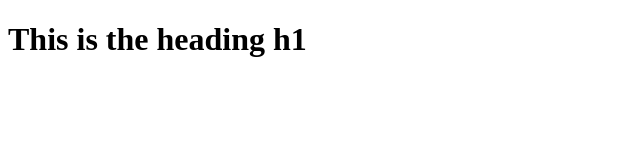
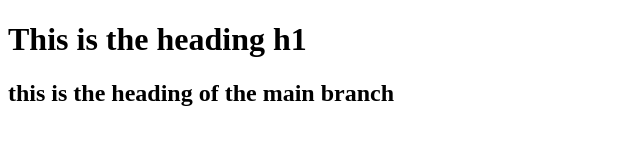
Before and after one commit to Aneeket21/demo, a plain HTML site: page index.html in a window 1280 px wide. Shown: the whole page, without its empty margins (0-640 px from the left). Drawn offline with Linux system fonts and the light colour scheme.

Commit message:
added new feature

```diff
--- a/index.html
+++ b/index.html
@@ -7,5 +7,6 @@
 </head>
 <body>
     <h1>This is the heading h1</h1>
+    <h2> this is the heading of the main branch </h2>
 </body>
 </html>
```
